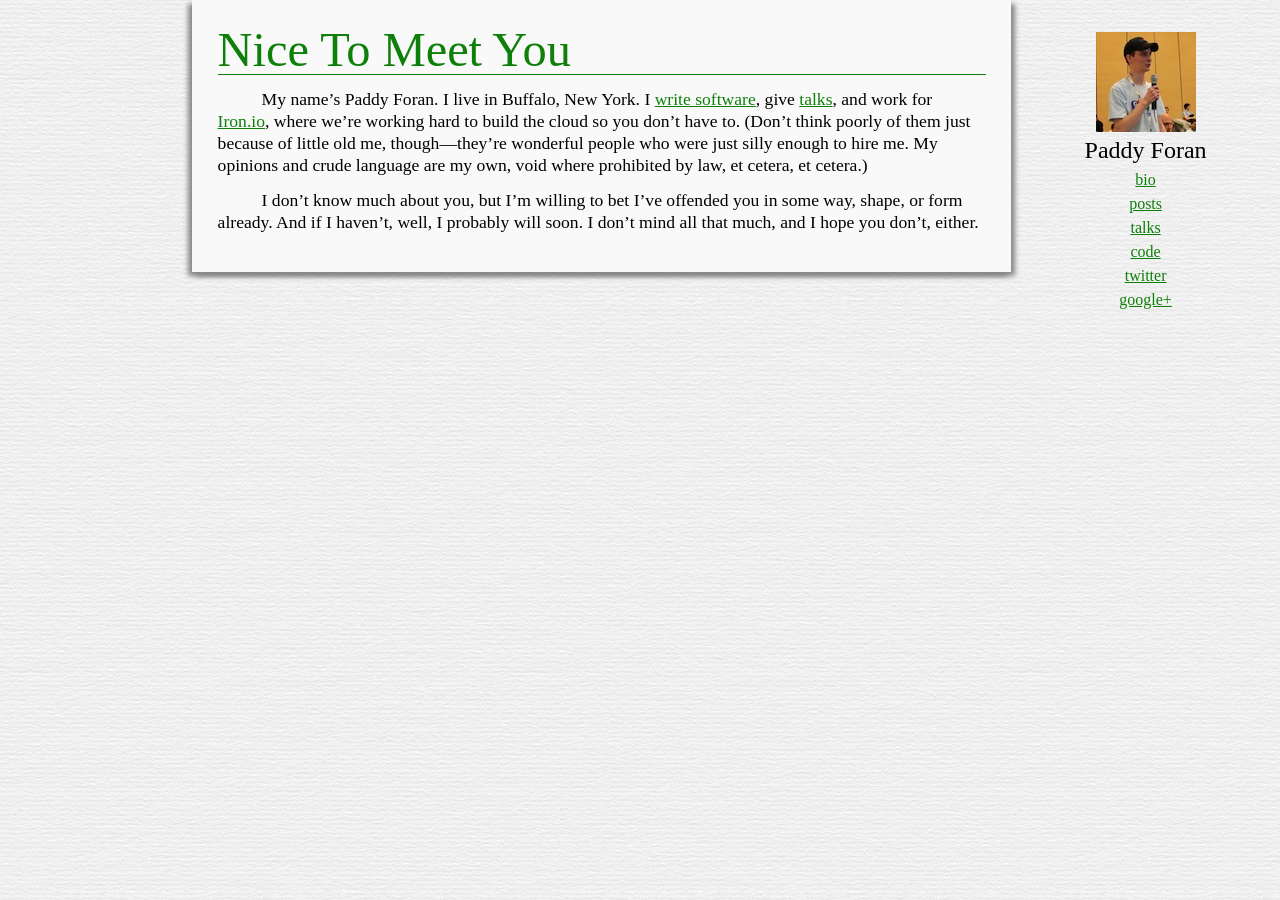
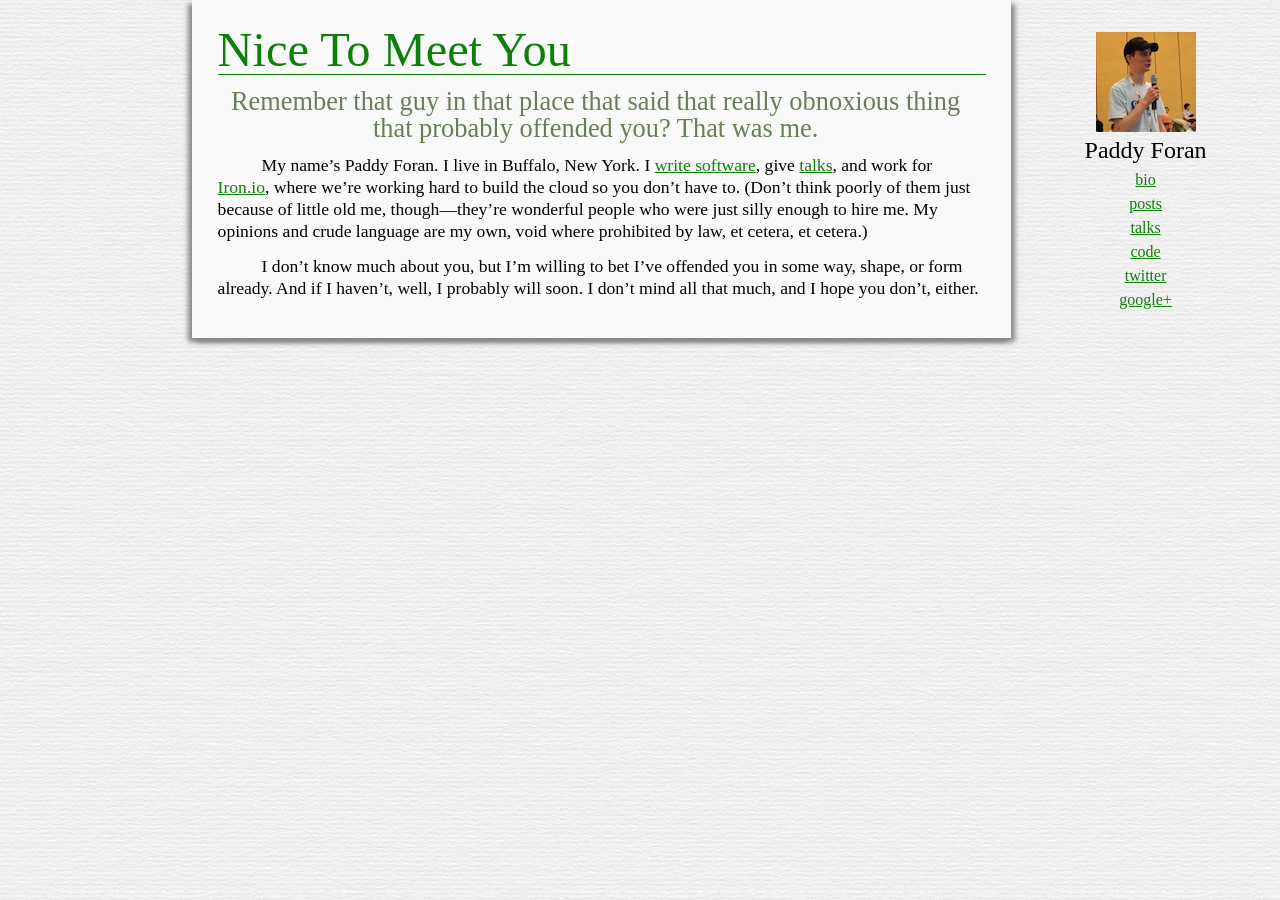
Before and after one commit to paddycarver/blog, a Jekyll site: the page built from _posts/2012-02-23-bio.md, in a window 1280 px wide. Built offline with Jekyll 4.4.1, drawn with Linux system fonts in a browser that asks for light colours; some web fonts are replaced.

Commit message:
Restoring quote to its rightful place.

```diff
--- a/_posts/2012-02-23-bio.md
+++ b/_posts/2012-02-23-bio.md
@@ -2,6 +2,8 @@
 layout: post
 permalink: /bio
 title: Nice To Meet You
+quote:
+  text: "Remember that guy in that place that said that really obnoxious thing that probably offended you? That was me."
 ---
 
 My name's Paddy Foran. I live in Buffalo, New York. I [write software]({{ site.baseurl }}/code "My Github Repository"),
```
